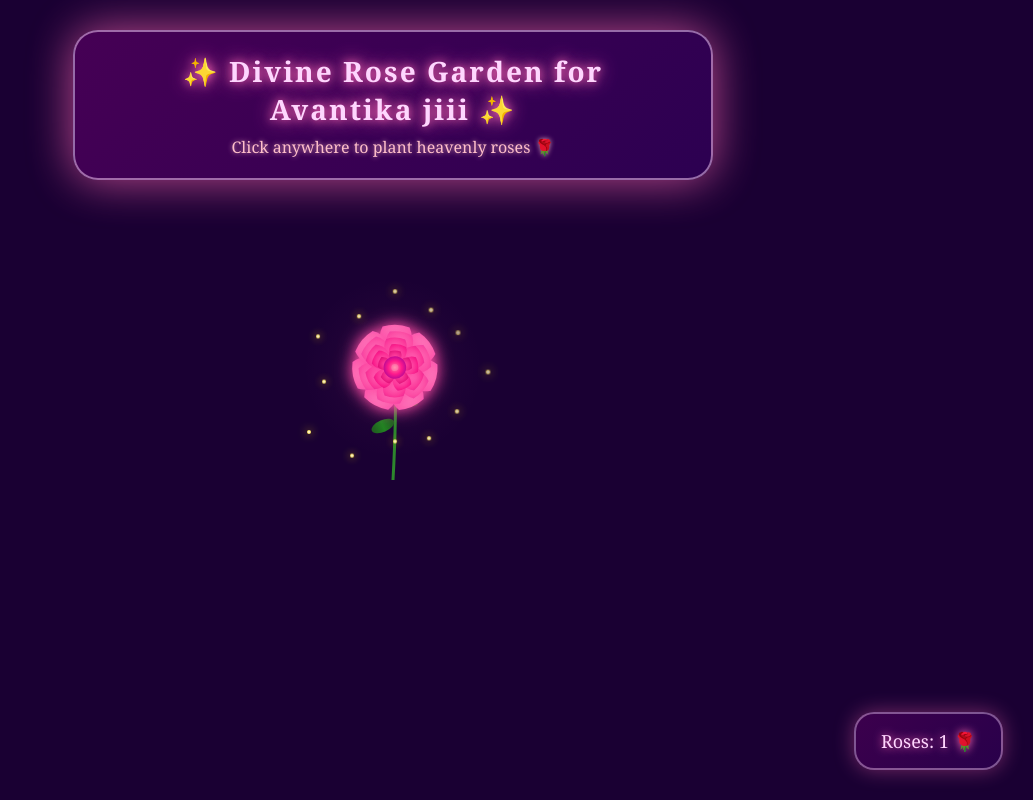
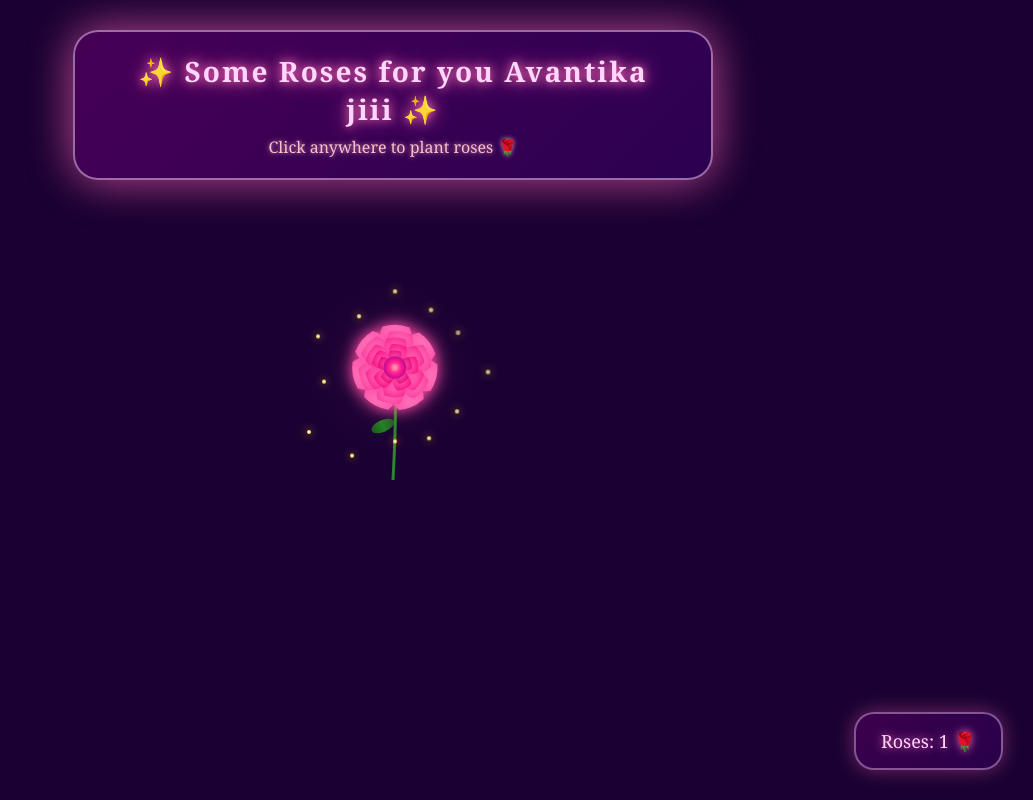
Before and after one commit to zeuxyyyy/asmallgift, a plain HTML site: page index.html in a window 1280 px wide. Shown: the whole page, without its empty margins (247-1280 px from the left). Drawn offline with Linux system fonts and the light colour scheme.

Commit message:
Update index.html

```diff
--- a/index.html
+++ b/index.html
@@ -178,8 +178,8 @@
 
         <!-- Welcome message -->
         <div id="welcomeMessage">
-            <h1>✨ Divine Rose Garden for Avantika jiii ✨</h1>
-            <p>Click anywhere to plant heavenly roses 🌹</p>
+            <h1>✨ Some Roses for you Avantika jiii ✨</h1>
+            <p>Click anywhere to plant roses 🌹</p>
         </div>
 
         <!-- Rose counter -->
```
